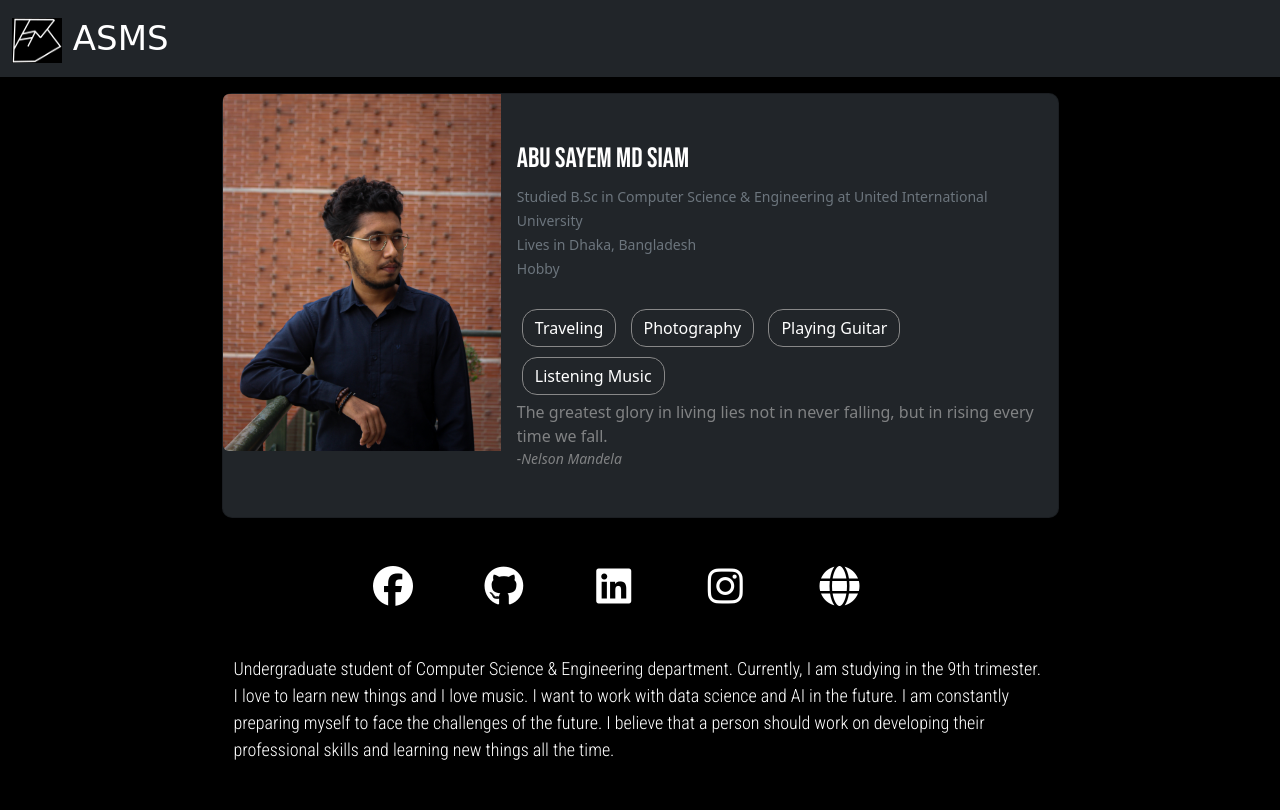
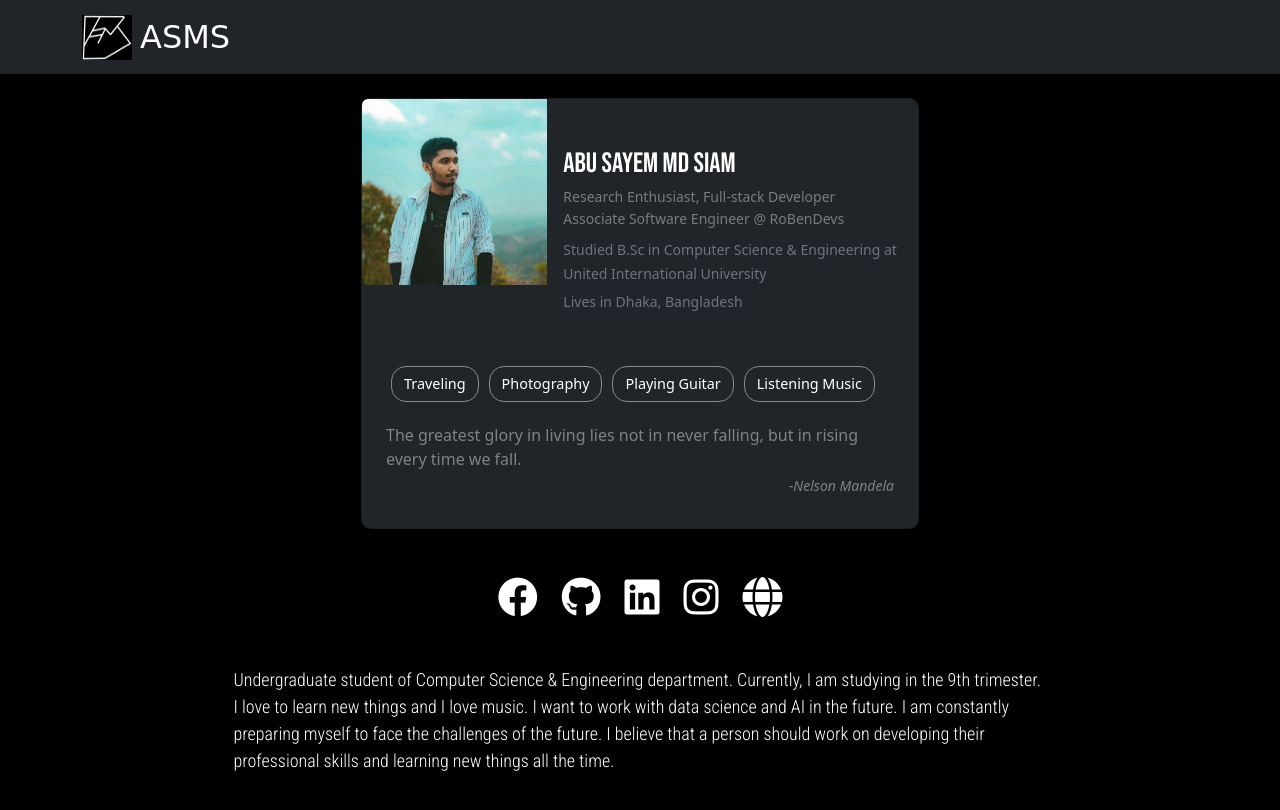
Before and after one commit to Duranta19/tap_nfc_website, a plain HTML site: page index.html in a window 1280 px wide. Drawn offline with nearby package versions, Linux system fonts and the light colour scheme; a web font is replaced by a local one.

Commit message:
feat: v2 code updated

```diff
--- a/index.html
+++ b/index.html
@@ -1,134 +1,222 @@
 <!DOCTYPE html>
 <html lang="en">
-
   <head>
-    <meta charset="UTF-8">
-    <meta http-equiv="X-UA-Compatible" content="IE=edge">
-    <meta name="viewport" content="width=device-width, initial-scale=1.0">
-    <link rel="preconnect" href="https://fonts.googleapis.com">
-    <link rel="preconnect" href="https://fonts.gstatic.com" crossorigin>
-
+    <meta charset="UTF-8" />
+    <meta name="viewport" content="width=device-width, initial-scale=1.0" />
+    <!-- Preload critical fonts -->
+    <link rel="preconnect" href="https://fonts.googleapis.com" />
+    <link rel="preconnect" href="https://fonts.gstatic.com" crossorigin />
     <link
-        href="https://fonts.googleapis.com/css2?family=Alumni+Sans+Pinstripe&family=Noto+Sans+Mono:wght@900&display=swap"
-        rel="stylesheet">
-    <link href="https://cdn.jsdelivr.net/npm/bootstrap@5.2.3/dist/css/bootstrap.min.css" rel="stylesheet"
-        integrity="sha384-rbsA2VBKQhggwzxH7pPCaAqO46MgnOM80zW1RWuH61DGLwZJEdK2Kadq2F9CUG65" crossorigin="anonymous">
-    <link rel="stylesheet" href="https://cdnjs.cloudflare.com/ajax/libs/font-awesome/6.4.0/css/all.min.css"
+      href="https://fonts.googleapis.com/css2?family=DynaPuff&family=Bebas+Neue&family=Roboto+Condensed:wght@300&family=Caveat&display=swap"
+      rel="stylesheet"
+    />
+    <!-- Bootstrap CSS -->
+    <link
+      href="https://cdn.jsdelivr.net/npm/bootstrap@5.2.3/dist/css/bootstrap.min.css"
+      rel="stylesheet"
+      integrity="sha384-rbsA2VBKQhggwzxH7pPCaAqO46MgnOM80zW1RWuH61DGLwZJEdK2Kadq2F9CUG65"
+      crossorigin="anonymous"
+    />
+    <!-- Font Awesome -->
+    <link
+      rel="stylesheet"
+      href="https://cdnjs.cloudflare.com/ajax/libs/font-awesome/6.4.0/css/all.min.css"
       integrity="sha512-iecdLmaskl7CVkqkXNQ/ZH/XLlvWZOJyj7Yy7tcenmpD1ypASozpmT/E0iPtmFIB46ZmdtAc9eNBvH0H/ZpiBw=="
-        crossorigin="anonymous" referrerpolicy="no-referrer" />
-    <script src="https://kit.fontawesome.com/6b490fc12e.js" crossorigin="anonymous"></script>
+      crossorigin="anonymous"
+      referrerpolicy="no-referrer"
+    />
     <title>Abu Sayem Md Siam</title>
     <style>
-        @import url('https://fonts.googleapis.com/css2?family=DynaPuff&display=swap');
-        @import url('https://fonts.googleapis.com/css2?family=Bebas+Neue&display=swap');
-        @import url('https://fonts.googleapis.com/css2?family=Caveat&family=Roboto+Condensed:wght@300&display=swap');
-
       body {
         background-color: black;
+        color: white;
       }
 
-        .btn {
-            border: 1px solid rgb(136, 136, 136);
+      .navbar-brand {
+        color: white;
+        font-size: 2rem;
+        font-family: 'DynaPuff', cursive;
+      }
+
+      .hobby-btn {
+        border: 1px solid #888;
         border-radius: 15px;
         margin: 5px;
+        font-size: 0.9rem;
+        white-space: nowrap;
       }
 
-        p {
-            margin: 0px;
+      .card-title {
+        font-family: 'Bebas Neue', cursive;
+      }
+
+      .subtitle {
+        color: #7b7b7b;
+        font-size: 0.875rem;
+      }
+      .subtitle-work:hover {
+        color: #ffffff;
+        font-size: 0.875rem;
+      }
+
+      .bio-text {
+        font-family: 'Roboto Condensed', sans-serif;
+        font-size: 1.125rem;
+      }
+
+      .quote {
+        font-size: 1rem;
+        color: #b4b4b4a6;
+      }
+
+      .quote-author {
+        font-size: 0.875rem;
+        color: #b4b4b4a6;
+        text-align: end;
+      }
+
+      .social-icon {
+        color: #fff;
+        font-size: 2.5rem;
+        transition: color 0.3s ease;
+      }
+
+      .social-icon:hover {
+        color: #45c1ff;
+      }
+
+      @media (max-width: 767.98px) {
+        .profile-card {
+          width: 90% !important;
+        }
+
+        .social-container, .bio-container {
+          width: 90% !important;
+        }
+
+        .social-icon {
+          font-size: 2rem;
+        }
       }
     </style>
   </head>
 
   <body>
     <nav class="navbar bg-dark">
-        <div class="container-fluid">
-            <a class="navbar-brand" href="#" style="color: white; font-size: 34px; font-family: 'DynaPuff', cursive;">
-                <img src="/ASMS logo .jpg" alt="Logo" width="50" height="45" class="d-inline-block align-text-top">
+      <div class="container">
+        <a class="navbar-brand d-flex align-items-center" href="#">
+          <img
+            src="ASMS_logo.jpg"
+            alt="Logo"
+            width="50"
+            height="45"
+            class="d-inline-block me-2"
+          />
           ASMS
         </a>
       </div>
     </nav>
 
-    <div class="container">
-        <div class="card text-bg-dark my-3 m-auto w-75" style="border-radius: 10px;">
+    <div class="container py-4">
+      <!-- Profile Card -->
+      <div class="card text-bg-dark mx-auto profile-card" style="width: 50%; border-radius: 10px">
         <div class="row g-0">
           <div class="col-md-4">
-                    <img src="/1681760729811.jpg" class="img-fluid rounded-start" alt="...">
+            <img src="asms_v2.jpg" class="img-fluid rounded-start" alt="Abu Sayem Md Siam" />
           </div>
           <div class="col-md-8">
-                    <div class="card-body py-5">
-                        <h3 class="card-title" style="font-family: 'Bebas Neue', cursive;">Abu Sayem Md
-                            Siam</h3>
-
-                        <p class="card-text"><small class="text-muted">Studied B.Sc in Computer Science & Engineering at
-                                United International University</small></p>
-                        <p class="card-text"><small class="text-muted">Lives in Dhaka, Bangladesh</small></p>
-                        <p class="card-text"><small class="text-muted">Hobby</small></p>
-                        <br>
-                        <button type="button btn" class="btn btn-dark">Traveling</button>
-                        <button type="button btn" class="btn btn-dark">Photography</button>
-                        <button type="button btn" class="btn btn-dark">Playing Guitar</button>
-                        <button type="button btn" class="btn btn-dark">Listening Music</button>
-                        <br>
-                        <p style="font-size: 16px; color: #b4b4b4a6;">
-                            The greatest glory in living lies not in never falling, but in rising every time we
-                            fall.</p>
-                        <p style="font-size: 14px; color: #b4b4b4a6;"> <i>-Nelson Mandela</i> </p>
-                    </div>
+            <div class="card-body py-3 py-md-5">
+              <h3 class="card-title mb-2">Abu Sayem Md Siam</h3>
+              <h5 class="mb-2">
+                <span class="subtitle d-block">Research Enthusiast, Full-stack Developer</span>
+                <span class="subtitle">
+                  Associate Software Engineer @
+                  <a
+                    class="text-decoration-none subtitle subtitle-work"
+                    href="https://robendevs.com/"
+                    target="_blank"
+                    rel="noopener noreferrer"
+                    >RoBenDevs</a
+                  >
+                </span>
+              </h5>
+              <p class="card-text mb-1">
+                <small class="text-muted">Studied B.Sc in Computer Science & Engineering at United International University</small>
+              </p>
+              <p class="card-text">
+                <small class="text-muted">Lives in Dhaka, Bangladesh</small>
+              </p>
             </div>
           </div>
         </div>
 
-        <div class="container w-50 my-5">
-            <div class="row my-3">
-                <div class="col">
-                    <a href="https://www.facebook.com/duronto.sayem.7">
-                        <i class="fa-brands fa-facebook" style="color: #ffffff; font-size: 40px;"></i>
+        <!-- Hobbies & Quote -->
+        <div class="row px-4 pb-3">
+          <div class="d-flex flex-wrap">
+            <button type="button" class="btn btn-dark hobby-btn">Traveling</button>
+            <button type="button" class="btn btn-dark hobby-btn">Photography</button>
+            <button type="button" class="btn btn-dark hobby-btn">Playing Guitar</button>
+            <button type="button" class="btn btn-dark hobby-btn">Listening Music</button>
+          </div>
+          <p class="quote mt-3 mb-1">
+            The greatest glory in living lies not in never falling, but in
+            rising every time we fall.
+          </p>
+          <p class="quote-author">
+            <i>-Nelson Mandela</i>
+          </p>
+        </div>
+      </div>
+
+      <!-- Social Links -->
+      <div class="container social-container my-4 my-md-5" style="width: 50%;">
+        <div class="row justify-content-center">
+          <div class="col-auto">
+            <a href="https://www.facebook.com/duronto.sayem.7" target="_blank" rel="noopener noreferrer" aria-label="Facebook">
+              <i class="fa-brands fa-facebook social-icon"></i>
             </a>
           </div>
-                <div class="col">
-                    <a href="https://github.com/Duranta19">
-                        <i class="fa-brands fa-github" style="color: #ffffff; font-size: 40px;"></i>
+          <div class="col-auto">
+            <a href="https://github.com/Duranta19" target="_blank" rel="noopener noreferrer" aria-label="GitHub">
+              <i class="fa-brands fa-github social-icon"></i>
             </a>
           </div>
-                <div class="col">
-                    <a href="https://www.linkedin.com/in/abu-sayem-md-siam-3430581a2/">
-                        <i class="fa-brands fa-linkedin" style="color: #ffffff; font-size: 40px;"></i>
+          <div class="col-auto">
+            <a href="https://www.linkedin.com/in/abu-sayem-md-siam-3430581a2/" target="_blank" rel="noopener noreferrer" aria-label="LinkedIn">
+              <i class="fa-brands fa-linkedin social-icon"></i>
             </a>
           </div>
-                <div class="col">
-                    <a href="https://www.instagram.com/sayem_siam19/">
-                        <i class="fa-brands fa-instagram" style="color: #ffffff; font-size: 40px;"></i>
+          <div class="col-auto">
+            <a href="https://www.instagram.com/sayem_siam19/" target="_blank" rel="noopener noreferrer" aria-label="Instagram">
+              <i class="fa-brands fa-instagram social-icon"></i>
             </a>
           </div>
-                <div class="col">
-                    <a href="https://duranta19.github.io/sayemsiam/">
-                        <i class="fa-solid fa-globe" style="color: #ffffff; font-size: 40px;"></i>
+          <div class="col-auto">
+            <a href="https://duranta19.github.io/sayemsiam/" target="_blank" rel="noopener noreferrer" aria-label="Portfolio">
+              <i class="fa-solid fa-globe social-icon"></i>
             </a>
           </div>
         </div>
       </div>
 
-        <div class="container w-75 ">
-            <p class="card-text" style="font-family: 'Roboto Condensed', sans-serif; font-size: 18px; color: white;">
-                Undergraduate student of Computer Science &
-                Engineering department. Currently, I am studying in the
-                9th trimester. I love to learn new things and I love music.
-                I want to work with data science and AI in the future. I
-                am constantly preparing myself to face the challenges of
-                the future. I believe that a person should work on
-                developing their professional skills and learning new
-                things all the time.</p>
+      <!-- Bio -->
+      <div class="container bio-container" style="width: 75%;">
+        <p class="bio-text">
+          Undergraduate student of Computer Science & Engineering department.
+          Currently, I am studying in the 9th trimester. I love to learn new
+          things and I love music. I want to work with data science and AI in
+          the future. I am constantly preparing myself to face the challenges of
+          the future. I believe that a person should work on developing their
+          professional skills and learning new things all the time.
+        </p>
       </div>
     </div>
-<br>
-<br>
-    <script src="https://cdn.jsdelivr.net/npm/@popperjs/core@2.11.6/dist/umd/popper.min.js"
-        integrity="sha384-oBqDVmMz9ATKxIep9tiCxS/Z9fNfEXiDAYTujMAeBAsjFuCZSmKbSSUnQlmh/jp3"
-        crossorigin="anonymous"></script>
-    <script src="https://cdn.jsdelivr.net/npm/bootstrap@5.2.3/dist/js/bootstrap.min.js"
-        integrity="sha384-cuYeSxntonz0PPNlHhBs68uyIAVpIIOZZ5JqeqvYYIcEL727kskC66kF92t6Xl2V"
-        crossorigin="anonymous"></script>
+
+    <!-- Bootstrap JS (optional, only if you need Bootstrap JS features) -->
+    <script
+      src="https://cdn.jsdelivr.net/npm/bootstrap@5.2.3/dist/js/bootstrap.bundle.min.js"
+      integrity="sha384-kenU1KFdBIe4zVF0s0G1M5b4hcpxyD9F7jL+jjXkk+Q2h455rYXK/7HAuoJl+0I4"
+      crossorigin="anonymous"
+    ></script>
   </body>
-
 </html>
```
Also changed, not shown: 1681760729811.jpg (deleted), ASMS_logo.jpg (renamed from ASMS logo .jpg), asms_v2.jpg (added), 2 other files. Lines whose indentation alone changed are shown as unchanged.
